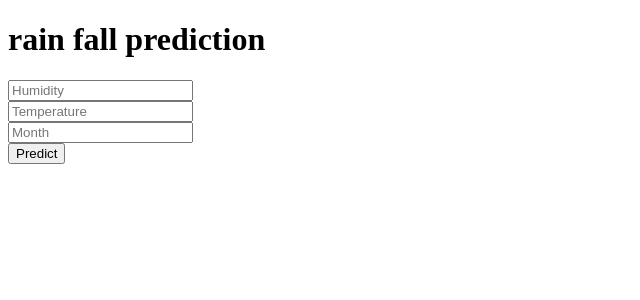
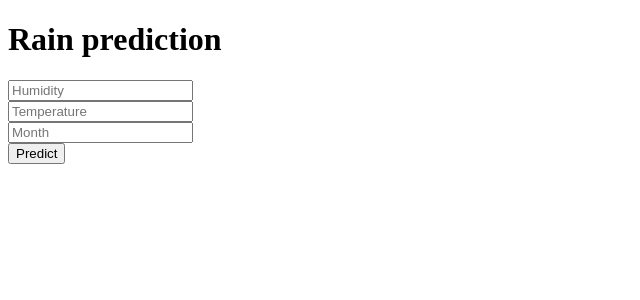
Before and after one commit to sravand32/rain, a Flask app: page / in a window 1280 px wide. Shown: the top 300 px of the page, without its empty margins (0-640 px from the left). Run offline with Flask 2, Linux system fonts and the light colour scheme; parts of the project's set-up code (start-up, migrations or seed data) failed here and were passed over.

Commit message:
Update index.html

```diff
--- a/templates/index.html
+++ b/templates/index.html
@@ -12,7 +12,7 @@
 
 <body>
  <div class="login">
-	<h1>rain fall prediction</h1>
+	<h1>Rain prediction</h1>
 
     <form action="{{ url_for('predict')}}"method="post">
     	<input type="text" name="hum" placeholder="Humidity" required="required" /><br>
```
